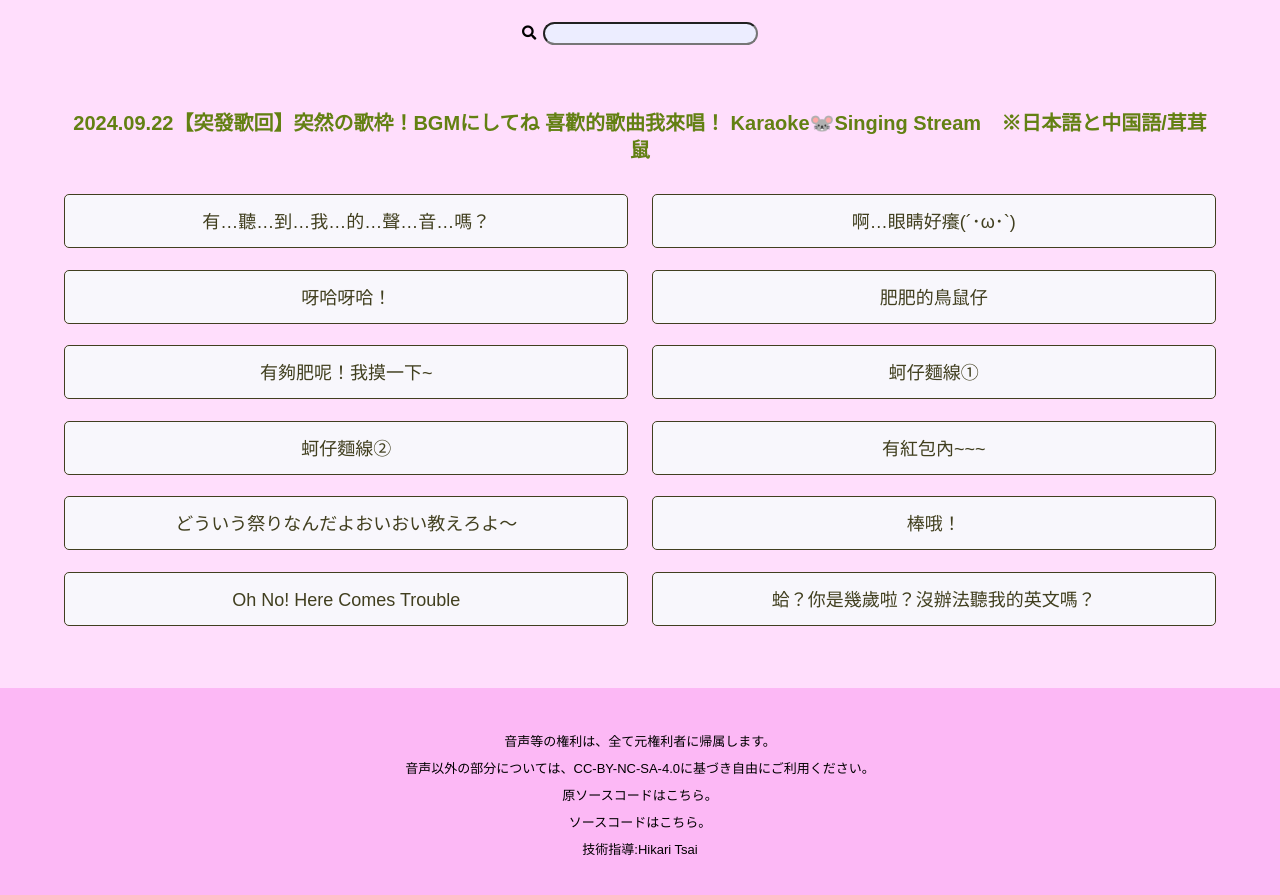
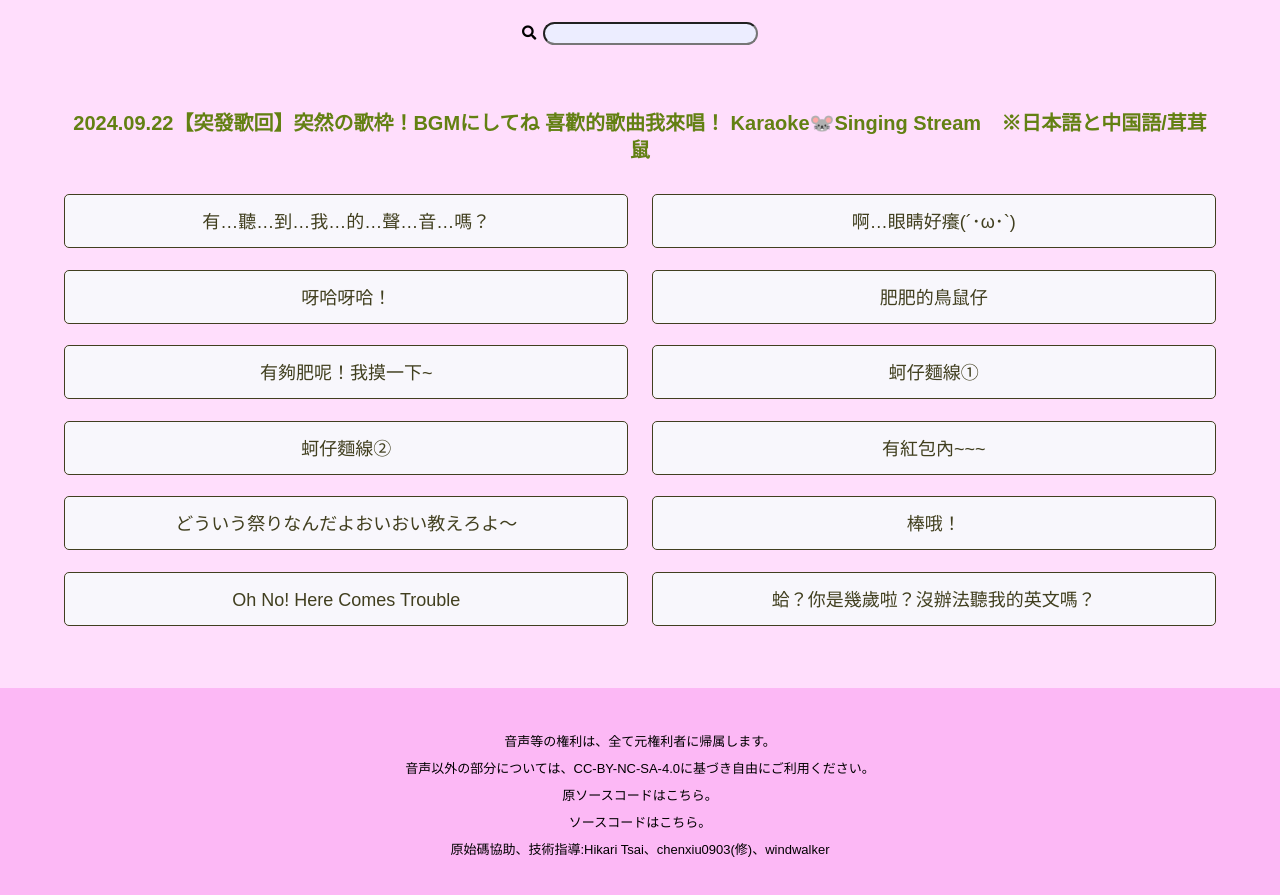
Before and after one commit to ahaaha0725/comame-button, a website: page docs/index.html in a window 1280 px wide. Shown: the part 155-1050 px from the top of the page. Drawn offline with Linux system fonts and the light colour scheme.

Commit message:
Update index.html

```diff
--- a/docs/index.html
+++ b/docs/index.html
@@ -78,7 +78,7 @@
 					<p>音声以外の部分については、<a rel="license" href="http://creativecommons.org/licenses/by-nc-sa/4.0/deed.ja" target="_blank">CC-BY-NC-SA-4.0</a>に基づき自由にご利用ください。</p>
 					<p>原ソースコードは<a href="https://github.com/niltea/hanarisa-button" target="_blank">こちら</a>。</p>
 					<p>ソースコードは<a href="https://github.com/ahaaha0725/comame-button" target="_blank">こちら</a>。</p>
-					<p>技術指導:Hikari Tsai</p>
+					<p>原始碼協助、技術指導:Hikari Tsai、chenxiu0903(修)、windwalker</p>
 				</div>
 			</div>
 		</div>
```
